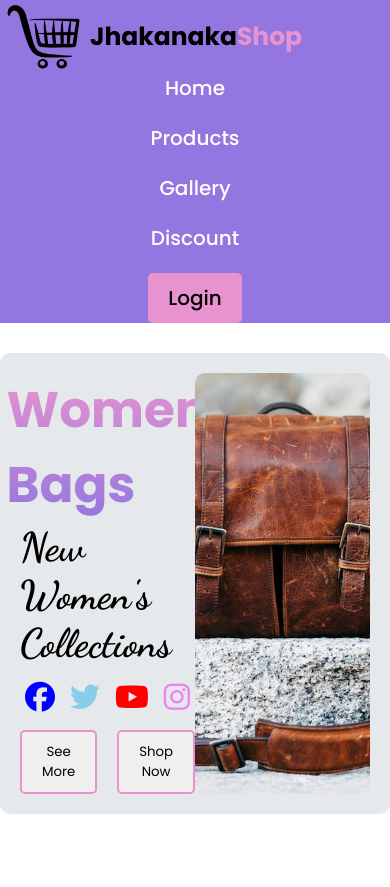
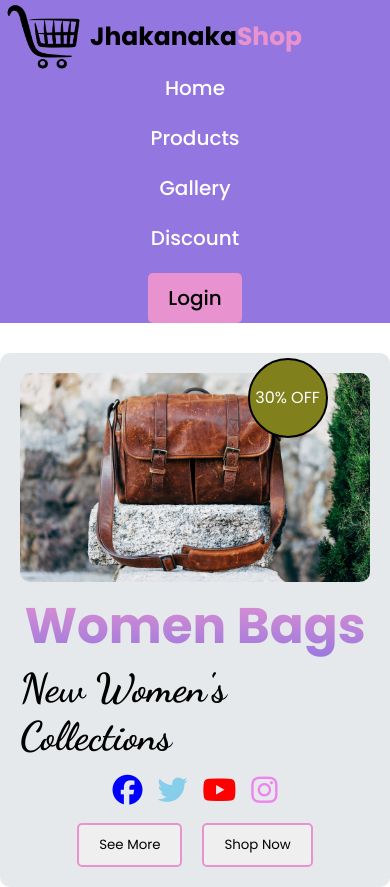
Before and after one commit to Taanveer22/jhakanaka-shop, a plain HTML site: page index.html in a window 390 px wide. Before the commit the page ends 844 px from the top, so only its background shows below. Drawn offline with Linux system fonts and the light colour scheme.

Commit message:
alhamdulliah banner section done with responsive

```diff
--- a/css/responsive.css
+++ b/css/responsive.css
@@ -1,5 +1,5 @@
 
-/* header section for small devices */
+/* header section for small devices------------------------------------------ */
 @media screen and (max-width: 576px) {
   .navbar{
     flex-direction: column;
@@ -30,4 +30,28 @@
     }
 }
 
-/* banner section for small devices */
+/* banner section for small devices--------------------------------------------- */
+@media screen and (max-width: 576px) {
+   .banner-section{
+        flex-direction: column;
+   }
+
+   .banner-text-container{
+      width: 100%;
+      order: 2;
+   }
+
+   .banner-image-container{
+    width: 100%;
+    order: 1;
+   }
+}
+
+
+/* banner section for medium devices */
+@media screen and (min-width: 577px) and (max-width: 992px) {
+  .banner-section{
+    width: 80%;
+  }
+
+}
--- a/css/style.css
+++ b/css/style.css
@@ -101,6 +101,7 @@
     align-items: center;
 }
 
+
 .banner-heading-1{
     font-size: 50px;
     font-weight: 700;
@@ -134,8 +135,29 @@
 .banner-image-container{
     /* border: 1px solid black; */
     width: 50%;
+    position: relative;
 }
 
+
+.discount{
+    /* 1st step: make the box to circle */
+    width: 80px;
+    height: 80px;
+    border-radius: 50%;
+    background-color: rgb(128, 128, 28);
+    border: 2px solid black;
+    color: white;
+
+    /* 2nd step: move the discount text into the circle */
+    display: flex;
+    justify-content: center;
+    align-items: center;
+
+    /* 3rd step: fixed the circle position depend on parent div position  */
+    position: absolute;
+    bottom: 70%;
+    left: 65%;
+}
 .banner-image-container img{
     /* width: 70%;
     display: block;
--- a/index.html
+++ b/index.html
@@ -68,6 +68,7 @@
 
             <div class="banner-image-container">
                 <img src="resources/banner-image/bag-picture.jpg" alt="">
+                <div class="discount">30% OFF</div>
             </div>
         </section>
     </main>
```
